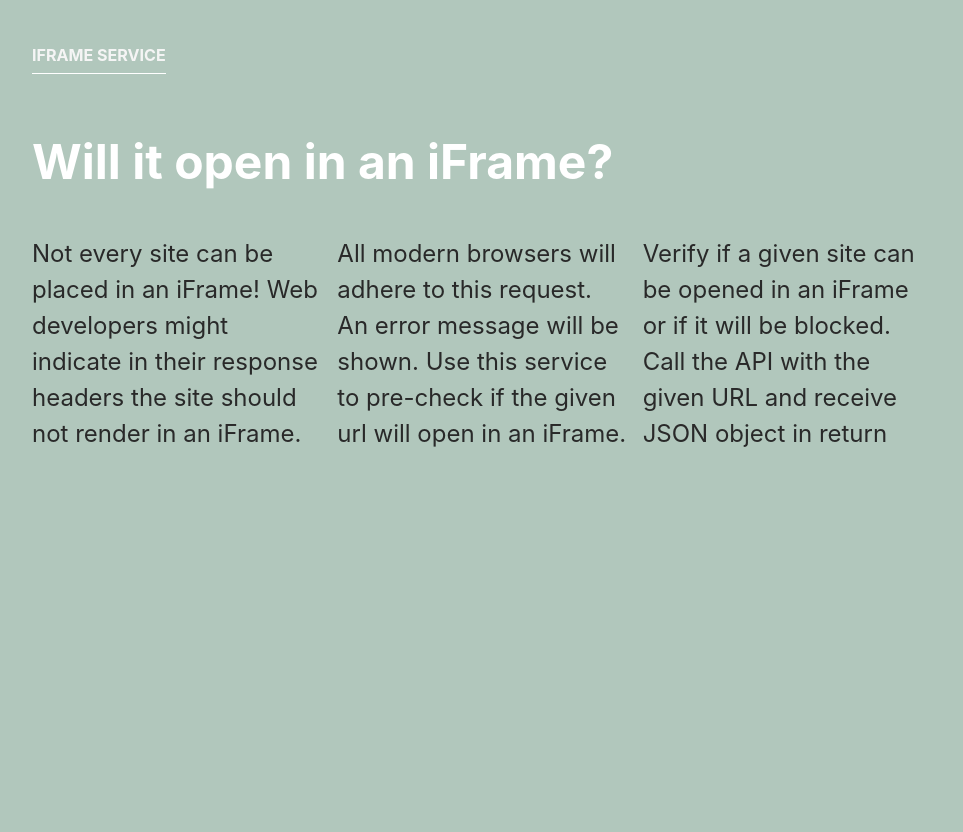
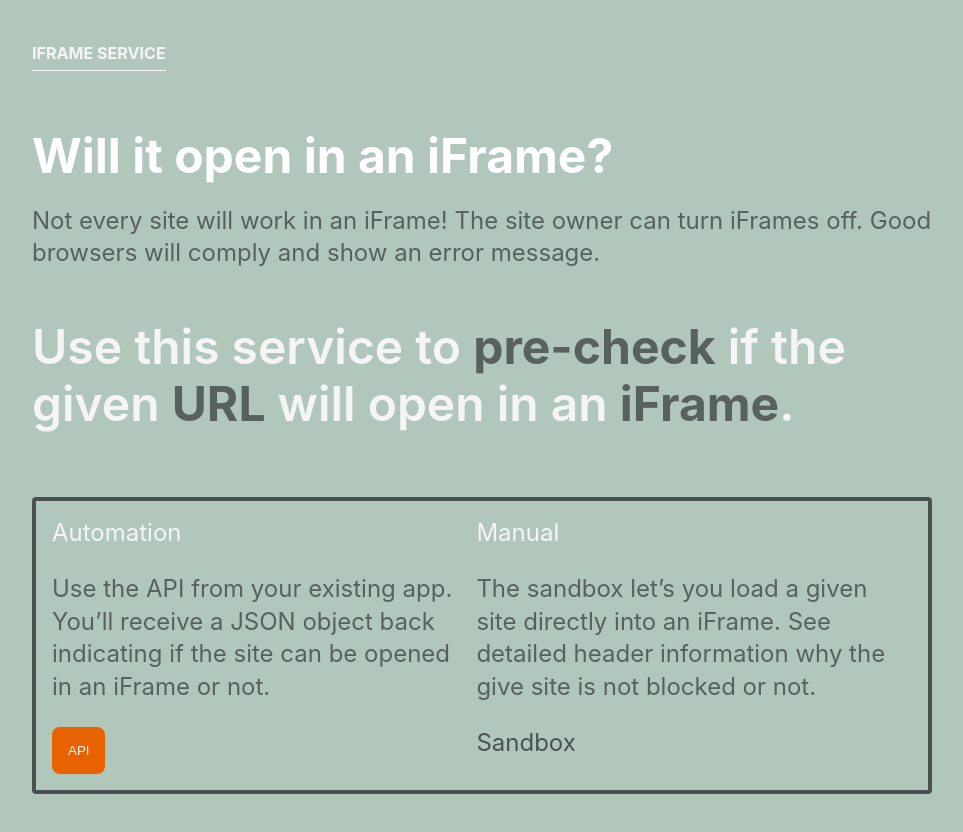
Before and after one commit to Giwan/netlify-deploy, a Next.js app: page / in a window 1280 px wide. Shown: the top 832 px of the page, without its empty margins (158-1121 px from the left). Before the commit the page ends 800 px from the top, so only its background shows below. Built offline with nearby package versions, Linux system fonts and the light colour scheme.

Commit message:
action component

```diff
--- /dev/null
+++ b/components/ActionComponent/ActionComponent.js
@@ -0,0 +1,20 @@
+import { actionContainer, apiButton, section } from "./ActionComponent.module.css";
+
+const ActionComponent = function () {
+    return (
+        <div className={actionContainer}>
+            <section className={section}>
+                <header>Automation</header>
+                <p>Use the API from your existing app. You’ll receive a JSON object back indicating if the site can be opened in an iFrame or not. </p>
+                <button className={apiButton}>API</button>
+            </section>
+            <section className={section}>
+                <header>Manual</header>
+                <p>The sandbox let’s you load a given site directly into an iFrame. See detailed header information why the give site is not blocked or not.</p>
+                <a href="/sandbox">Sandbox</a>
+            </section>
+        </div>
+    )
+}
+
+export default ActionComponent;
--- /dev/null
+++ b/components/ActionComponent/ActionComponent.module.css
@@ -0,0 +1,24 @@
+.actionContainer {
+    border: 4px solid var(--color-dark);
+    color: var(--color-dark);
+    border-radius: 4px;
+    padding: var(--unit);
+    display: flex;
+    margin: calc(var(--unit) * 4) 0;
+}
+
+.actionContainer header {
+    color:var(--color-white);
+}
+
+.section:first-child {
+    margin-right: var(--unit);
+}
+
+.apiButton {
+    color: var(--color-white);
+    background-color: var(--color-accent);
+    padding: var(--unit);
+    border: none;
+    border-radius: calc(var(--unit) / 2);
+}
--- a/package.json
+++ b/package.json
@@ -8,12 +8,12 @@
     "lint": "next lint"
   },
   "dependencies": {
-    "next": "12.0.8",
+    "next": "^10.0.1",
     "react": "17.0.2",
     "react-dom": "17.0.2"
   },
   "devDependencies": {
     "eslint": "8.7.0",
-    "eslint-config-next": "12.0.8"
+    "eslint-config-next": "^0.2.4"
   }
 }
--- a/pages/index.js
+++ b/pages/index.js
@@ -1,12 +1,19 @@
-import Head from 'next/head';
-import styles from '../styles/Home.module.css';
+import Head from "next/head";
+import styles, { customerValue } from "../styles/Home.module.css";
+import ActionComponent from "../components/ActionComponent/ActionComponent";
 
 export default function Home() {
     return (
         <div className={styles.homeContainer}>
             <Head>
-        <title>allows iframe</title>
-        <meta name="description" content="allows iframe" />
+                <title>
+                    Allows iframe - API to check if a given site can be opened
+                    in an iFrame
+                </title>
+                <meta
+                    name="description"
+                    content="Allows iframe - API to check if a given site can be opened in an iFrame"
+                />
                 <link rel="icon" href="/favicon.ico" />
             </Head>
             <main>
@@ -14,19 +21,18 @@ export default function Home() {
                 <h1 className={styles.title}>Will it open in an iFrame?</h1>
                 <article className={styles.article}>
                     <p>
-            Not every site can be placed in an iFrame! Web developers might indicate in their response headers the site should not render in an iFrame.
+                        Not every site will work in an iFrame! The site owner
+                        can turn iFrames off. Good browsers will comply and show
+                        an error message.
                     </p>
-          <p>
-            All modern browsers will adhere to this request. An error message will be shown.
-            Use this service to pre-check if the given url will open in an iFrame.
-          </p>
-          <p>
-            Verify if a given site can be opened in an iFrame or if it will be blocked. Call the API with the given URL and receive JSON object in return
+                    <p className={customerValue}>
+                        Use this service to <strong>pre-check</strong> if the
+                        given <strong>URL</strong> will open in an{" "}
+                        <strong>iFrame</strong>.
                     </p>
                 </article>
-
             </main>
-
+            <ActionComponent />
         </div>
-  )
+    );
 }
--- a/styles/Home.module.css
+++ b/styles/Home.module.css
@@ -11,12 +11,25 @@
 }
 
 .title {
-  font-size: 48px;
+  font-size: var(--font-size-large);
 }
 
 .article {
-  display: grid;
-  grid-template-columns: repeat(3, 1fr);
-  gap: var(--unit);
-  color: #292929;
+  gap: calc(var(--unit) * 2);
+  color: var(--color-dark);
 }
+
+.customerValue {
+  font-size: var(--font-size-large);
+  line-height: 1.2em;
+  font-weight: 600;
+  color: var(--color-white);
+  /* opacity: 0.5; */
+}
+
+.customerValue > strong {
+  opacity: 1;
+  color: papayawhip;
+  color: orangered;
+  color: #57625d;
+}
--- a/styles/globals.css
+++ b/styles/globals.css
@@ -3,6 +3,14 @@
   --unit: 16px;
 
   --color-white: whitesmoke;
+  --color-dark: #4B514E;
+  --color-dark-2: #57625d;
+  --color-accent: #E96200;
+
+  /* font */
+  --font-size: 24px;
+  --font-size-small: 18px;
+  --font-size-large: 48px;
 }
 
 html,
@@ -11,8 +19,8 @@ body {
   margin: 0;
   font-family: -apple-system, BlinkMacSystemFont, Segoe UI, Roboto, Oxygen,
     Ubuntu, Cantarell, Fira Sans, Droid Sans, Helvetica Neue, sans-serif;
-    font-size: 24px;
-    line-height: 1.5em;
+    font-size: var(--font-size);
+    line-height: 1.35em;
     background-color: #B1C7BC;
 }
 
@@ -28,3 +36,7 @@ a {
 h1 {
   color: white;
 }
+
+p {
+  color: var(--color-dark-2);
+}
```
Also changed, not shown: 1 other file (tests, documents, lock files or other folders). Lines whose indentation alone changed are shown as unchanged.
